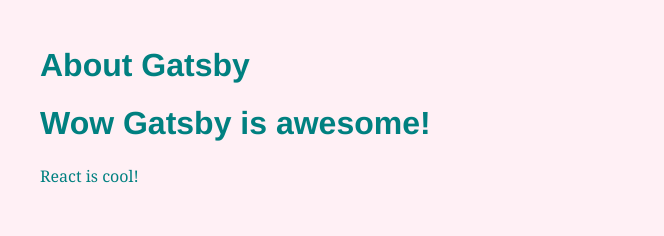
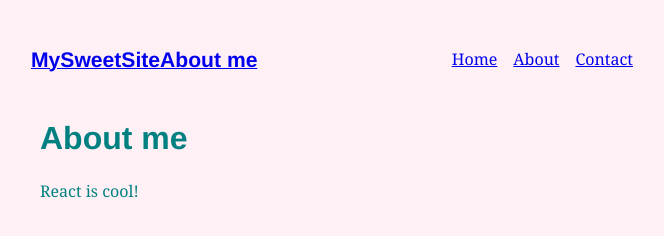
Before and after one commit to stefanosu/myPortfolioSite, a Gatsby site: page /about in a window 1280 px wide. Shown: the whole page, without its empty margins (300-964 px from the left). Built offline with nearby package versions, Linux system fonts and the light colour scheme; Gatsby itself is replaced by a stand-in of ours.

Commit message:
added emoticon plugin and added page query

```diff
--- a/gatsby-config.js
+++ b/gatsby-config.js
@@ -1,6 +1,6 @@
 module.exports = {
   siteMetadata: {
-    title: `Gatsby Default Starter`,
+    title: `About me`,
     description: `Kick off your next, great Gatsby project with this default starter. This barebones starter ships with the main Gatsby configuration files you might need.`,
     author: `@gatsbyjs`,
   },
--- a/package.json
+++ b/package.json
@@ -5,10 +5,12 @@
   "version": "0.1.0",
   "author": "Kyle Mathews <mathews.kyle@gmail.com>",
   "dependencies": {
+    "@emotion/core": "^10.0.28",
     "change-case": "^4.1.1",
     "dotenv": "^8.2.0",
     "gatsby": "^2.19.45",
     "gatsby-image": "^2.2.44",
+    "gatsby-plugin-emotion": "^4.2.1",
     "gatsby-plugin-less": "^3.1.1",
     "gatsby-plugin-manifest": "^2.3.3",
     "gatsby-plugin-offline": "^3.0.41",
@@ -30,7 +32,8 @@
     "rsuite": "^4.3.3",
     "to-style": "^1.3.3",
     "typography": "^0.16.19",
-    "typography-theme-fairy-gates": "^0.16.19"
+    "typography-theme-fairy-gates": "^0.16.19",
+    "typography-theme-kirkham": "^0.16.19"
   },
   "devDependencies": {
     "prettier": "^1.19.1"
--- a/src/components/header.js
+++ b/src/components/header.js
@@ -1,4 +1,5 @@
 import React from 'react'
+
 
 export default props => (
   <h1>{props.headerText}</h1>
--- a/src/components/layout.js
+++ b/src/components/layout.js
@@ -5,10 +5,48 @@
  * See: https://www.gatsbyjs.org/docs/use-static-query/
  */
 
+
 import React from "react"
+import { Link, useStaticQuery } from "gatsby"
+import {graphql} from 'gatsby'
 
-  export default ({ children }) => (
-    <div style={{ margin: `3rem auto`, maxWidth: 650, padding: `0 1rem` }}>
-      {children}
-    </div>
+
+
+const ListLink = props => (
+  <li style={{ display: `inline-block`, marginRight: `1rem` }}>
+    <Link to={props.to}>{props.children}</Link>
+  </li>
+)
+
+
+export default ({ children }) => {
+  const data = useStaticQuery(
+    graphql `
+    query {
+      site {
+        siteMetadata {
+          title
+        }
+      }
+    }
+  `
   )
+
+  return (
+  <div style={{ margin: `3rem auto`, maxWidth: 650, padding: `0 1rem` }}>
+    <header style={{ marginBottom: `1.5rem` }}>
+      <Link to="/" style={{ textShadow: `none`, backgroundImage: `none` }}>
+        <h3 style={{ display: `inline` }}>MySweetSite
+        {data.site.siteMetadata.title}
+        </h3>
+      </Link>
+      <ul style={{ listStyle: `none`, float: `right` }}>
+        <ListLink to="/">Home</ListLink>
+        <ListLink to="/about/">About</ListLink>
+        <ListLink to="/contact/">Contact</ListLink>
+      </ul>
+    </header>
+    {children}
+  </div>
+  )
+}
--- a/src/pages/about.js
+++ b/src/pages/about.js
@@ -2,15 +2,28 @@ import React from 'react'
 import Header from '../components/header'
 import Container from '../components/container'
 import Layout from '../components/layout'
+import {graphql} from 'gatsby'
 
-export default () => (
+export default ({ data }) => (
 <Layout>
   <Container>
     <div style={{color:`teal`}}>
-    <Header headerText='About Gatsby'/>
-    <Header headerText='Wow Gatsby is awesome!'/>
+    <h1>{data.site.siteMetadata.title}</h1>
     <p>React is cool!</p>
     </div>
-  </Container>
-</Layout>
-)
+    </Container>
+    </Layout>
+    )
+
+
+
+
+export const query = graphql `
+  query{
+    site {
+      siteMetadata {
+        title
+      }
+    }
+  }
+`
```
Also changed, not shown: src/pages/contact.js (+3 -4 lines), src/pages/index.js (+10 -7 lines), src/components/about.js (deleted), 1 other file.
